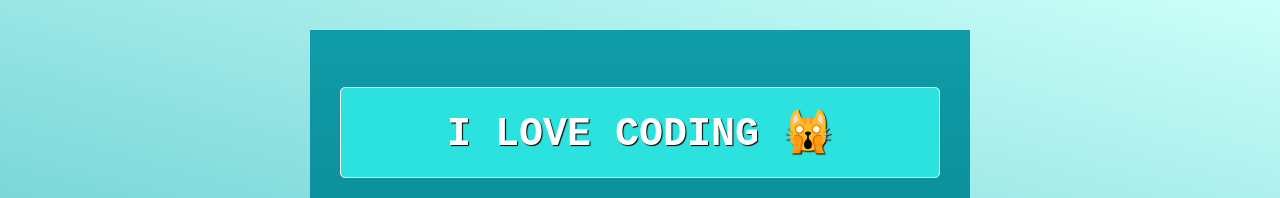
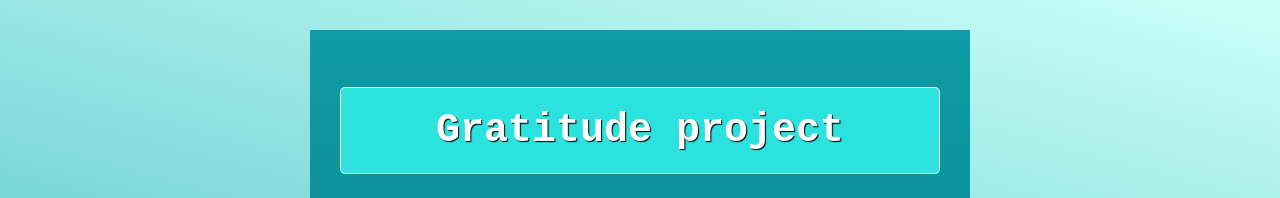
Before and after one commit to TaniaLap/Gratitude-project, a plain HTML site: page MyCodes.html in a window 1280 px wide. Shown: the top 198 px of the page. Drawn offline with Linux system fonts and the light colour scheme.

Commit message:
Update h1

```diff
--- a/MyCodes.html
+++ b/MyCodes.html
@@ -105,7 +105,7 @@
   </head>
   <body>
     <div class="content">
-      <h1>I LOVE CODING 🙀</h1>
+      <h1>Gratitude project</h1>
 
       <div class="img-content">
         <img
```
